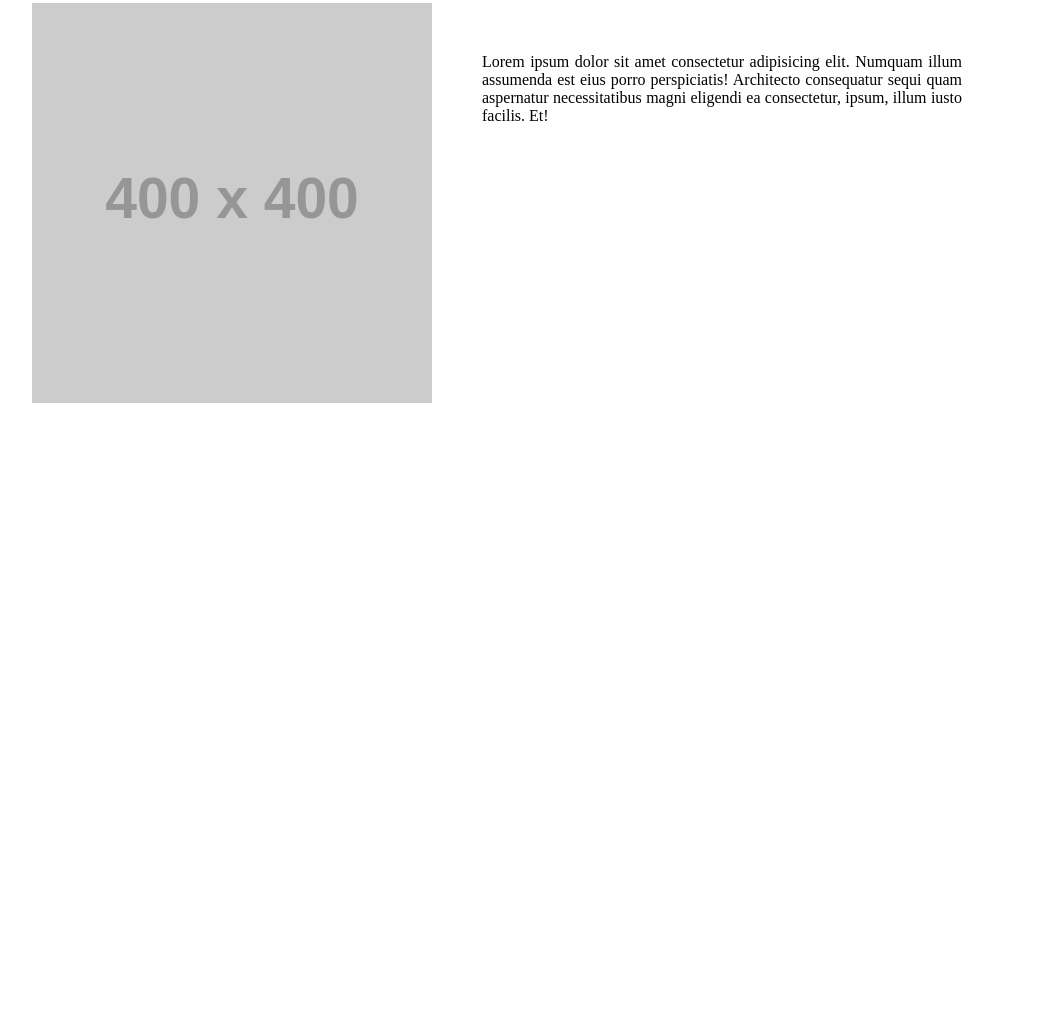
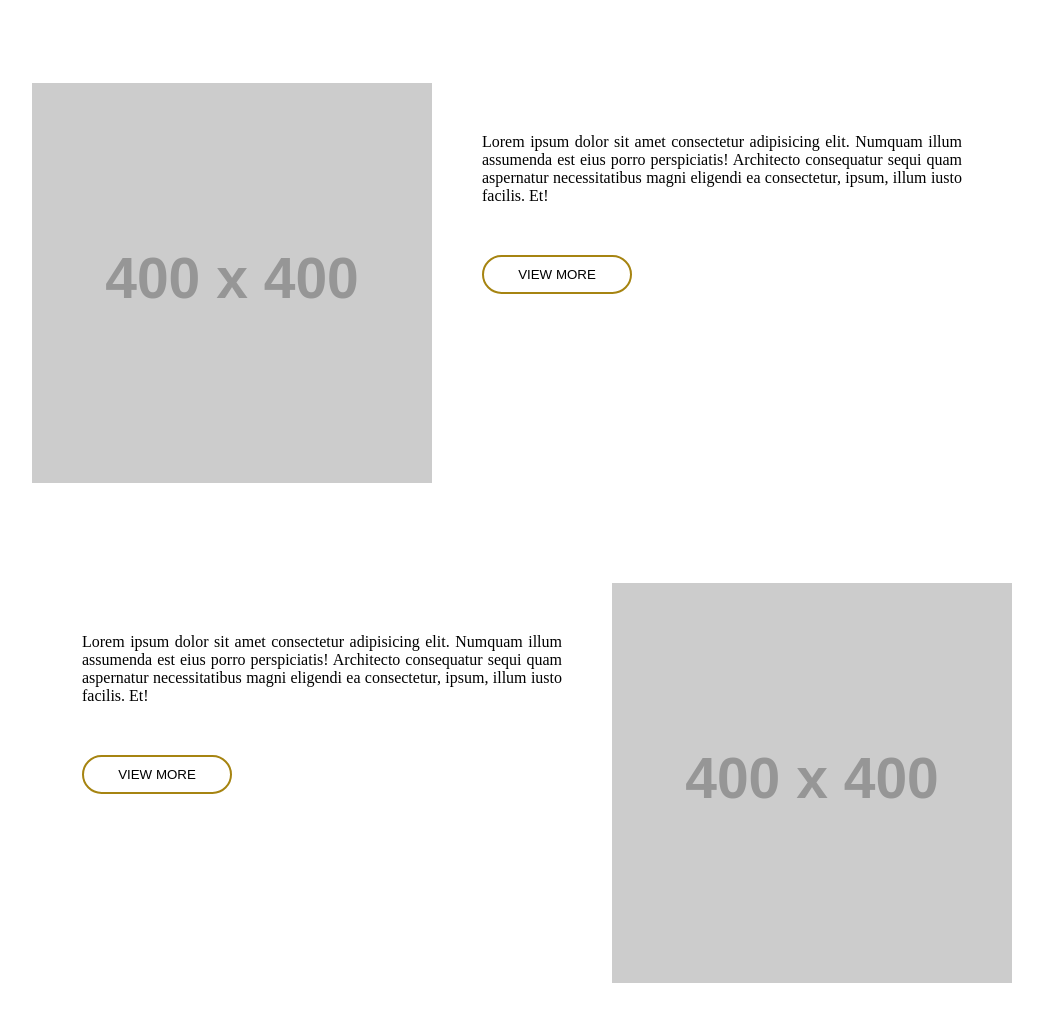
Before and after one commit to arjunnk22/mankoskin, a plain HTML site: page index.html in a window 1280 px wide. Shown: the part 1204-2223 px from the top of the page, without its empty margins (118-1161 px from the left). Before the commit the page ends 1643 px from the top, so only its background shows below. Drawn offline with nearby package versions, Linux system fonts and the light colour scheme; placeholder pictures from the web are drawn by us.

Commit message:
contentstab

```diff
--- a/assets/css/style.css
+++ b/assets/css/style.css
@@ -180,7 +180,7 @@
 }
 
 .contentHolder {
-    margin-top: 20px;
+    margin-top: 100px;
     width: 100%;
     height: 400px;
     display: flex;
@@ -201,3 +201,19 @@
     text-align: justify;
 
 }
+
+.contentsTab .viewmoreBotton {
+    margin-top: 50px;
+    padding: 10px;
+    border-radius: 20px;
+    width: 150px;
+    border: solid 2px #A68411;
+    background-color: transparent;
+    color: #000;
+}
+
+.viewmoreBotton:hover {
+    background-color: #000;
+    color: white;
+    border: none;
+}
--- a/index.html
+++ b/index.html
@@ -150,6 +150,21 @@
         </div>
         <div class="contentsTab">
           <p>Lorem ipsum dolor sit amet consectetur adipisicing elit. Numquam illum assumenda est eius porro perspiciatis! Architecto consequatur sequi quam aspernatur necessitatibus magni eligendi ea consectetur, ipsum, illum iusto facilis. Et!</p>
+          <button class="viewmoreBotton">VIEW MORE</button>
+        </div>
+      </div>
+    </div>
+
+
+    <div class="contentHolder">
+      <div class="contentHolderBase">
+        <div class="contentsTab">
+          <p>Lorem ipsum dolor sit amet consectetur adipisicing elit. Numquam illum assumenda est eius porro perspiciatis! Architecto consequatur sequi quam aspernatur necessitatibus magni eligendi ea consectetur, ipsum, illum iusto facilis. Et!</p>
+          <button class="viewmoreBotton">VIEW MORE</button>
+        </div>
+
+        <div class="imageHolder">
+          <img src="https://via.placeholder.com/400x400.png" alt="">
         </div>
       </div>
     </div>
```
